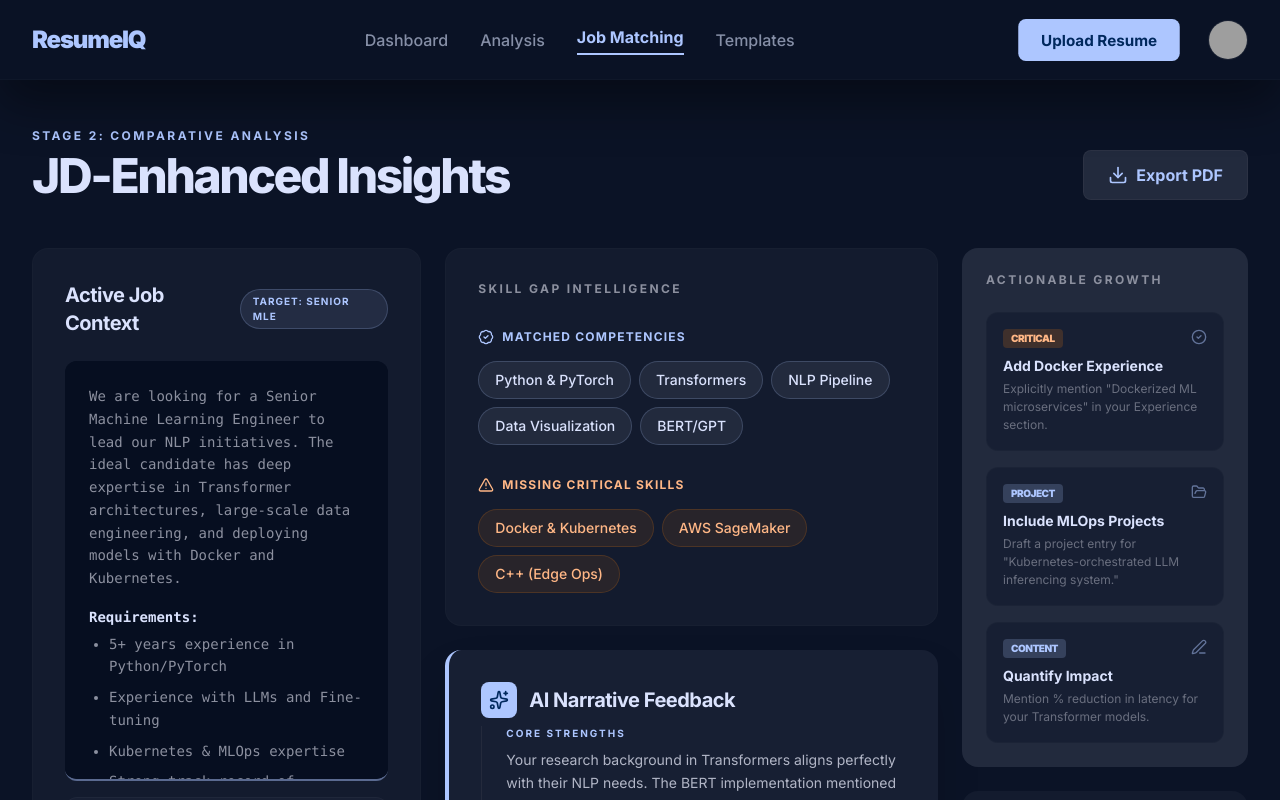
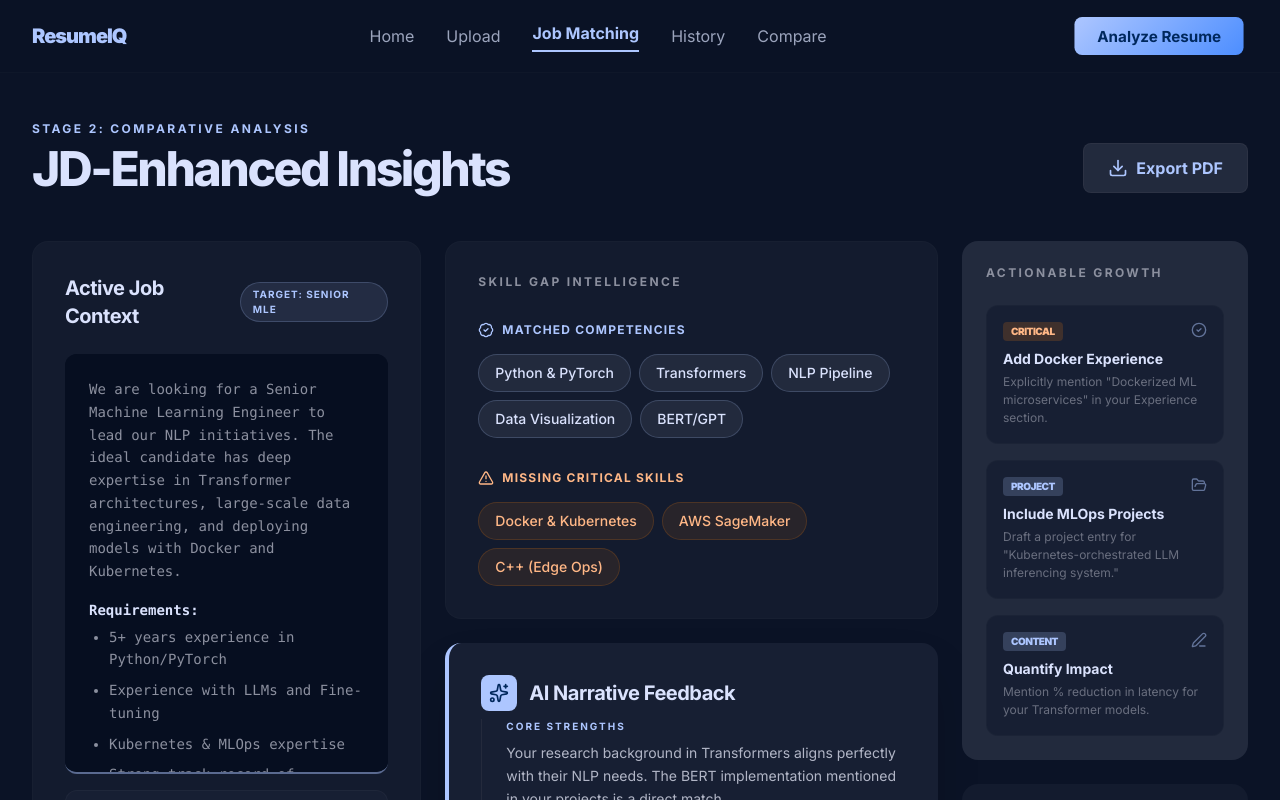
Before and after one commit to KanishkSogani/ResumeIQ, a Next.js app in the folder web/: page /job-matching in a window 1280 px wide. Shown: the top 800 px of the page. Built offline with nearby package versions, Linux system fonts and the light colour scheme; grey boxes are pictures that could not be loaded.

Commit message:
navbar update

```diff
--- a/web/app/compare/page.tsx
+++ b/web/app/compare/page.tsx
@@ -12,6 +12,7 @@ import {
   Info,
 } from "lucide-react";
 import Link from "next/link";
+import { TopNavBar } from "@/components/LandingPage/TopNavBar";
 
 const MODELS = [
   {
@@ -63,52 +64,9 @@ const CHART_DATA = [
 export default function ComparePage() {
   return (
     <div className="min-h-screen flex flex-col bg-[#0b1326] text-[#dae2fd]">
-      {/* TopNavBar */}
-      <nav className="fixed top-0 w-full z-50 bg-[#0b1326]/80 backdrop-blur-xl flex justify-between items-center px-8 h-20 max-w-full mx-auto shadow-[0px_24px_48px_rgba(0,0,0,0.4)] border-b border-[#424754]/10">
-        <Link
-          href="/"
-          className="text-2xl font-black tracking-tighter text-[#adc6ff]"
-        >
-          ResumeIQ
-        </Link>
-        <div className="hidden md:flex items-center gap-8">
-          <Link
-            className="text-[#dae2fd]/60 font-medium hover:text-[#dae2fd] transition-all duration-300"
-            href="/dashboard"
-          >
-            Dashboard
-          </Link>
-          <Link
-            className="text-[#adc6ff] border-b-2 border-[#adc6ff] pb-1 font-bold"
-            href="/compare"
-          >
-            Analysis
-          </Link>
-          <Link
-            className="text-[#dae2fd]/60 font-medium hover:text-[#dae2fd] transition-all duration-300"
-            href="/upload"
-          >
-            Models
-          </Link>
-          <Link
-            className="text-[#dae2fd]/60 font-medium hover:text-[#dae2fd] transition-all duration-300"
-            href="/history"
-          >
-            History
-          </Link>
-        </div>
-        <div className="flex items-center gap-6">
-          <div className="flex items-center gap-3">
-            <Bell className="text-[#adc6ff] cursor-pointer hover:bg-[#222a3d] p-2 rounded-full transition-all w-9 h-9" />
-            <Settings className="text-[#adc6ff] cursor-pointer hover:bg-[#222a3d] p-2 rounded-full transition-all w-9 h-9" />
-          </div>
-          <button className="primary-gradient text-[#00285d] px-5 py-2 rounded-lg font-bold active:scale-95 transition-transform">
-            Upgrade
-          </button>
-        </div>
-      </nav>
+      <TopNavBar />
 
-      <main className="pt-32 pb-20 px-8 max-w-7xl mx-auto w-full flex-grow">
+      <main className="pt-12 pb-20 px-8 max-w-7xl mx-auto w-full flex-grow">
         {/* Header Section */}
         <header className="flex flex-col items-center text-center mb-20">
           <motion.span
--- a/web/app/dashboard/page.tsx
+++ b/web/app/dashboard/page.tsx
@@ -18,6 +18,7 @@ import {
   ListChecks,
 } from "lucide-react";
 import Link from "next/link";
+import { TopNavBar } from "@/components/LandingPage/TopNavBar";
 
 const ATS_METRICS = [
   { label: "Keyword Matching", value: 92, color: "bg-[#adc6ff]" },
@@ -104,52 +105,7 @@ const NEXT_STEPS = [
 export default function DashboardPage() {
   return (
     <div className="min-h-screen flex flex-col bg-[#0b1326] text-[#dae2fd]">
-      {/* TopNavBar */}
-      <nav className="flex justify-between items-center w-full px-8 py-4 sticky top-0 z-50 bg-[#0b1326]/80 backdrop-blur-md border-b border-[#424754]/10">
-        <Link
-          href="/"
-          className="text-xl font-black tracking-tighter text-[#adc6ff]"
-        >
-          ResumeIQ
-        </Link>
-        <div className="hidden md:flex space-x-8 items-center">
-          <Link
-            className="text-[#dae2fd] opacity-70 hover:text-[#adc6ff] transition-colors duration-200 antialiased text-md leading-relaxed"
-            href="/"
-          >
-            Home
-          </Link>
-          <Link
-            className="text-[#dae2fd] opacity-70 hover:text-[#adc6ff] transition-colors duration-200 antialiased text-md leading-relaxed"
-            href="/upload"
-          >
-            Upload
-          </Link>
-          <Link
-            className="text-[#dae2fd] opacity-70 hover:text-[#adc6ff] transition-colors duration-200 antialiased text-md leading-relaxed"
-            href="/history"
-          >
-            History
-          </Link>
-          <Link
-            className="text-[#dae2fd] opacity-70 hover:text-[#adc6ff] transition-colors duration-200 antialiased text-md leading-relaxed"
-            href="/compare"
-          >
-            Compare
-          </Link>
-        </div>
-        <div className="flex space-x-4">
-          <button className="text-[#dae2fd] opacity-70 hover:opacity-100 transition-all text-sm font-medium">
-            Sign In
-          </button>
-          <Link
-            href="/upload"
-            className="primary-gradient text-[#00285d] px-5 py-2 rounded-lg font-bold hover:scale-95 active:opacity-80 transition-all text-sm"
-          >
-            Analyze Resume
-          </Link>
-        </div>
-      </nav>
+      <TopNavBar />
 
       <main className="max-w-7xl mx-auto px-8 py-8 w-full">
         {/* Summary Insight Bar */}
--- a/web/app/history/page.tsx
+++ b/web/app/history/page.tsx
@@ -15,6 +15,7 @@ import {
   Columns2,
 } from "lucide-react";
 import Link from "next/link";
+import { TopNavBar } from "@/components/LandingPage/TopNavBar";
 
 const HISTORY_DATA = [
   {
@@ -103,52 +104,7 @@ export default function HistoryPage() {
 
   return (
     <div className="min-h-screen flex flex-col bg-[#0b1326]">
-      {/* TopNavBar */}
-      <nav className="flex justify-between items-center w-full px-8 py-4 sticky top-0 z-50 bg-[#0b1326]/80 backdrop-blur-md border-b border-[#424754]/10">
-        <Link
-          href="/"
-          className="text-xl font-black tracking-tighter text-[#adc6ff]"
-        >
-          ResumeIQ
-        </Link>
-        <div className="hidden md:flex items-center space-x-8">
-          <Link
-            className="text-[#dae2fd] opacity-70 hover:text-[#adc6ff] transition-colors duration-200 antialiased text-md leading-relaxed"
-            href="/"
-          >
-            Home
-          </Link>
-          <Link
-            className="text-[#dae2fd] opacity-70 hover:text-[#adc6ff] transition-colors duration-200 antialiased text-md leading-relaxed"
-            href="/upload"
-          >
-            Upload
-          </Link>
-          <Link
-            className="text-[#adc6ff] font-bold border-b-2 border-[#adc6ff] pb-1 antialiased text-md leading-relaxed transition-all"
-            href="/history"
-          >
-            History
-          </Link>
-          <Link
-            className="text-[#dae2fd] opacity-70 hover:text-[#adc6ff] transition-colors duration-200 antialiased text-md leading-relaxed"
-            href="#"
-          >
-            Compare
-          </Link>
-        </div>
-        <div className="flex items-center space-x-4">
-          <button className="text-[#dae2fd] opacity-70 hover:text-[#adc6ff] transition-all text-sm font-medium">
-            Sign In
-          </button>
-          <Link
-            href="/upload"
-            className="primary-gradient text-[#00285d] px-6 py-2 rounded-lg font-bold scale-95 active:opacity-80 transition-all"
-          >
-            Analyze Resume
-          </Link>
-        </div>
-      </nav>
+      <TopNavBar />
 
       <main className="max-w-7xl mx-auto px-8 py-12 w-full flex-grow">
         {/* Page Header & Search */}
--- a/web/app/job-matching/page.tsx
+++ b/web/app/job-matching/page.tsx
@@ -19,11 +19,10 @@ import {
   Plus,
   Bell,
   Settings,
-  User,
   Wand2,
 } from "lucide-react";
 import Link from "next/link";
-import Image from "next/image";
+import { TopNavBar } from "@/components/LandingPage/TopNavBar";
 
 export default function JobMatchingPage() {
   const matchedCompetencies = [
@@ -66,61 +65,9 @@ export default function JobMatchingPage() {
 
   return (
     <div className="min-h-screen flex flex-col bg-[#0b1326] text-[#dae2fd]">
-      {/* TopNavBar */}
-      <nav className="fixed top-0 w-full z-50 bg-[#0b1326]/80 backdrop-blur-xl flex justify-between items-center px-8 h-20 max-w-full mx-auto shadow-[0px_24px_48px_rgba(0,0,0,0.4)] border-b border-[#424754]/10">
-        <Link
-          href="/"
-          className="text-2xl font-black tracking-tighter text-[#adc6ff]"
-        >
-          ResumeIQ
-        </Link>
-        <div className="hidden md:flex items-center gap-8">
-          <Link
-            className="text-[#dae2fd]/60 font-medium hover:text-[#adc6ff] transition-all duration-300"
-            href="/dashboard"
-          >
-            Dashboard
-          </Link>
-          <Link
-            className="text-[#dae2fd]/60 font-medium hover:text-[#adc6ff] transition-all duration-300"
-            href="/compare"
-          >
-            Analysis
-          </Link>
-          <Link
-            className="text-[#adc6ff] border-b-2 border-[#adc6ff] pb-1 font-bold"
-            href="/job-matching"
-          >
-            Job Matching
-          </Link>
-          <Link
-            className="text-[#dae2fd]/60 font-medium hover:text-[#adc6ff] transition-all duration-300"
-            href="/history"
-          >
-            Templates
-          </Link>
-        </div>
-        <div className="flex items-center gap-6">
-          <Link
-            href="/upload"
-            className="bg-[#adc6ff] text-[#00285d] px-6 py-2.5 rounded-lg font-bold scale-95 active:scale-90 transition-all"
-          >
-            Upload Resume
-          </Link>
-          <div className="w-10 h-10 rounded-full border border-[#424754]/30 overflow-hidden">
-            <Image
-              src="https://picsum.photos/seed/pro/100/100"
-              alt="User"
-              width={40}
-              height={40}
-              className="object-cover"
-              referrerPolicy="no-referrer"
-            />
-          </div>
-        </div>
-      </nav>
+      <TopNavBar />
 
-      <main className="pt-32 pb-20 px-8 max-w-[1440px] mx-auto w-full">
+      <main className="pt-12 pb-20 px-8 max-w-[1440px] mx-auto w-full">
         {/* Header Section */}
         <header className="mb-12 flex flex-col md:flex-row md:items-end justify-between gap-6">
           <div>
--- a/web/app/upload/page.tsx
+++ b/web/app/upload/page.tsx
@@ -16,6 +16,7 @@ import {
   Sparkles,
 } from "lucide-react";
 import Link from "next/link";
+import { TopNavBar } from "@/components/LandingPage/TopNavBar";
 
 const STEPS = [
   { id: 1, label: "Document Load", sub: "Step 01", active: true },
@@ -95,49 +96,7 @@ export default function UploadPage() {
 
   return (
     <div className="min-h-screen flex flex-col bg-[#0b1326] text-[#dae2fd]">
-      {/* TopNavBar */}
-      <header className="flex justify-between items-center w-full px-8 py-4 sticky top-0 z-50 bg-[#0b1326]">
-        <div className="text-xl font-black tracking-tighter text-[#adc6ff]">
-          ResumeIQ
-        </div>
-        <nav className="hidden md:flex items-center space-x-8">
-          <Link
-            className="text-[#dae2fd] opacity-70 hover:text-[#adc6ff] transition-colors duration-200 font-medium text-md leading-relaxed"
-            href="/"
-          >
-            Home
-          </Link>
-          <Link
-            className="text-[#adc6ff] font-bold border-b-2 border-[#adc6ff] pb-1 font-medium text-md leading-relaxed"
-            href="/upload"
-          >
-            Upload
-          </Link>
-          <Link
-            className="text-[#dae2fd] opacity-70 hover:text-[#adc6ff] transition-colors duration-200 font-medium text-md leading-relaxed"
-            href="/history"
-          >
-            History
-          </Link>
-          <Link
-            className="text-[#dae2fd] opacity-70 hover:text-[#adc6ff] transition-colors duration-200 font-medium text-md leading-relaxed"
-            href="/compare"
-          >
-            Compare
-          </Link>
-        </nav>
-        <div className="flex items-center space-x-4">
-          <button className="text-[#dae2fd] opacity-70 hover:opacity-100 transition-opacity text-sm tracking-wide">
-            Sign In
-          </button>
-          <Link
-            href="/dashboard"
-            className="primary-gradient text-[#00285d] px-6 py-2.5 rounded-lg font-bold text-sm scale-95 active:opacity-80 transition-all"
-          >
-            Analyze Resume
-          </Link>
-        </div>
-      </header>
+      <TopNavBar />
 
       <main className="flex-grow hero-gradient relative">
         <div className="max-w-6xl mx-auto px-6 py-12">
--- a/web/components/LandingPage/TopNavBar.tsx
+++ b/web/components/LandingPage/TopNavBar.tsx
@@ -1,42 +1,52 @@
+"use client";
+
+import Link from "next/link";
+import { usePathname } from "next/navigation";
+
+const NAV_ITEMS = [
+  { label: "Home", href: "/" },
+  { label: "Upload", href: "/upload" },
+  { label: "Job Matching", href: "/job-matching" },
+  { label: "History", href: "/history" },
+  { label: "Compare", href: "/compare" },
+];
+
 export function TopNavBar() {
+  const pathname = usePathname();
+
   return (
     <nav className="flex justify-between items-center w-full px-8 py-4 sticky top-0 z-50 bg-[#0b1326]/80 backdrop-blur-md border-b border-[#424754]/10">
-      <div className="text-xl font-black tracking-tighter text-[#adc6ff]">
+      <Link
+        className="text-xl font-black tracking-tighter text-[#adc6ff] cursor-pointer"
+        href="/"
+      >
         ResumeIQ
-      </div>
+      </Link>
       <div className="hidden md:flex items-center space-x-8">
-        <a
-          className="text-[#adc6ff] font-bold border-b-2 border-[#adc6ff] pb-1 antialiased text-md leading-relaxed transition-all"
-          href="#"
-        >
-          Home
-        </a>
-        <a
-          className="text-[#dae2fd] opacity-70 hover:text-[#adc6ff] transition-colors duration-200 antialiased text-md leading-relaxed"
-          href="#"
-        >
-          Upload
-        </a>
-        <a
-          className="text-[#dae2fd] opacity-70 hover:text-[#adc6ff] transition-colors duration-200 antialiased text-md leading-relaxed"
-          href="#"
-        >
-          History
-        </a>
-        <a
-          className="text-[#dae2fd] opacity-70 hover:text-[#adc6ff] transition-colors duration-200 antialiased text-md leading-relaxed"
-          href="#"
-        >
-          Compare
-        </a>
+        {NAV_ITEMS.map((item) => {
+          const isActive = pathname === item.href;
+          return (
+            <Link
+              key={item.href}
+              className={
+                isActive
+                  ? "text-[#adc6ff] font-bold border-b-2 border-[#adc6ff] pb-1 antialiased text-md leading-relaxed transition-all"
+                  : "text-[#dae2fd] opacity-70 hover:text-[#adc6ff] transition-colors duration-200 antialiased text-md leading-relaxed"
+              }
+              href={item.href}
+            >
+              {item.label}
+            </Link>
+          );
+        })}
       </div>
       <div className="flex items-center space-x-4">
-        <button className="text-[#dae2fd] opacity-70 hover:text-[#adc6ff] transition-all text-sm font-medium">
-          Sign In
-        </button>
-        <button className="primary-gradient text-[#00285d] px-6 py-2 rounded-lg font-bold scale-95 active:opacity-80 transition-all">
+        <Link
+          className="primary-gradient text-[#00285d] px-6 py-2 rounded-lg font-bold scale-95 active:opacity-80 transition-all"
+          href="/upload"
+        >
           Analyze Resume
-        </button>
+        </Link>
       </div>
     </nav>
   );
```
